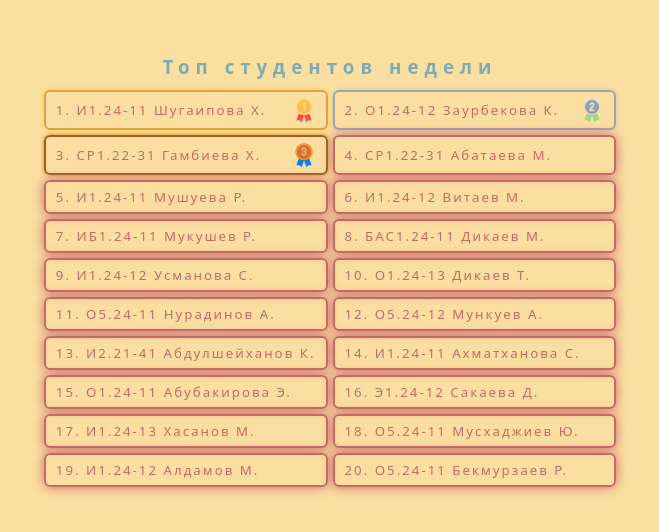
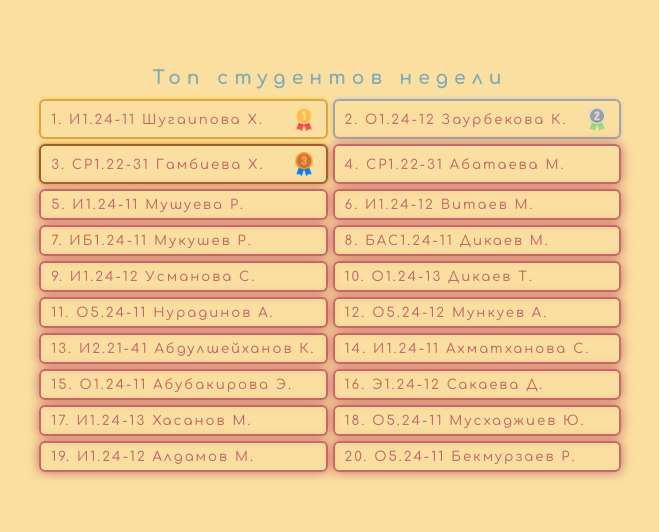
Before and after one commit to altairmsr/ggkit_dashboard, a React (Vite) app in the folder ggkit-dashboard/: page / in a window 1280 px wide. Shown: the part 130-662 px from the top of the page, without its empty margins (310-969 px from the left). Built offline with nearby package versions, Linux system fonts and the light colour scheme.

Commit message:
Update App.css

```diff
--- a/ggkit-dashboard/src/App.css
+++ b/ggkit-dashboard/src/App.css
@@ -145,7 +145,6 @@ img {
 	justify-content: center;
 	align-items: center;
 	font-family: "Comfortaa", sans-serif;
-	font-family: "Press Start 2P", system-ui;
 	color: #7eacb5;
 }
 
```
